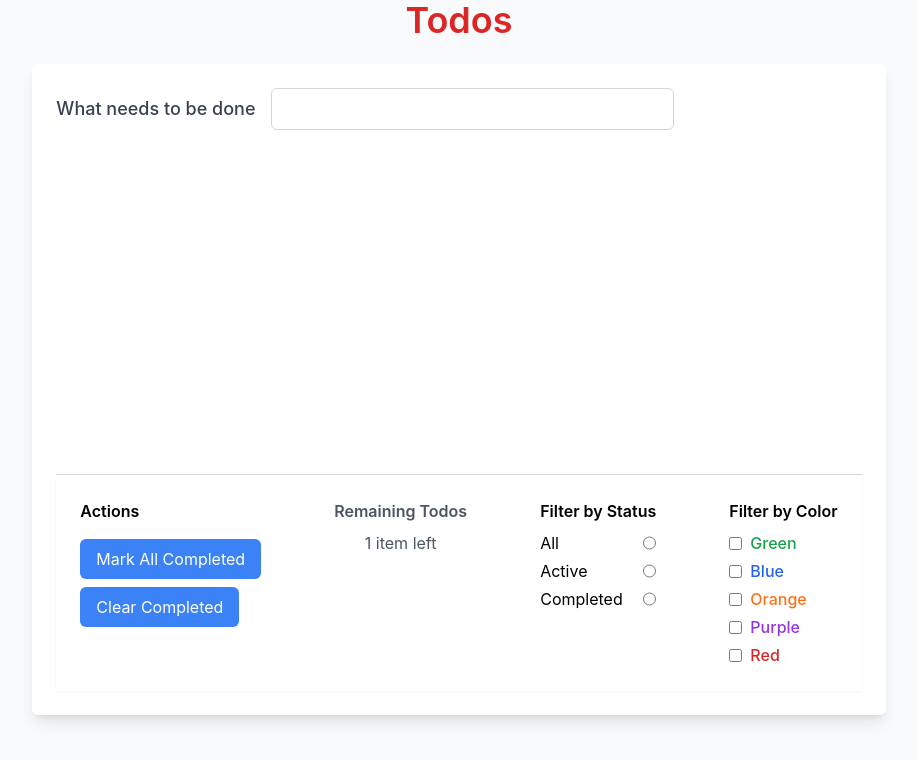
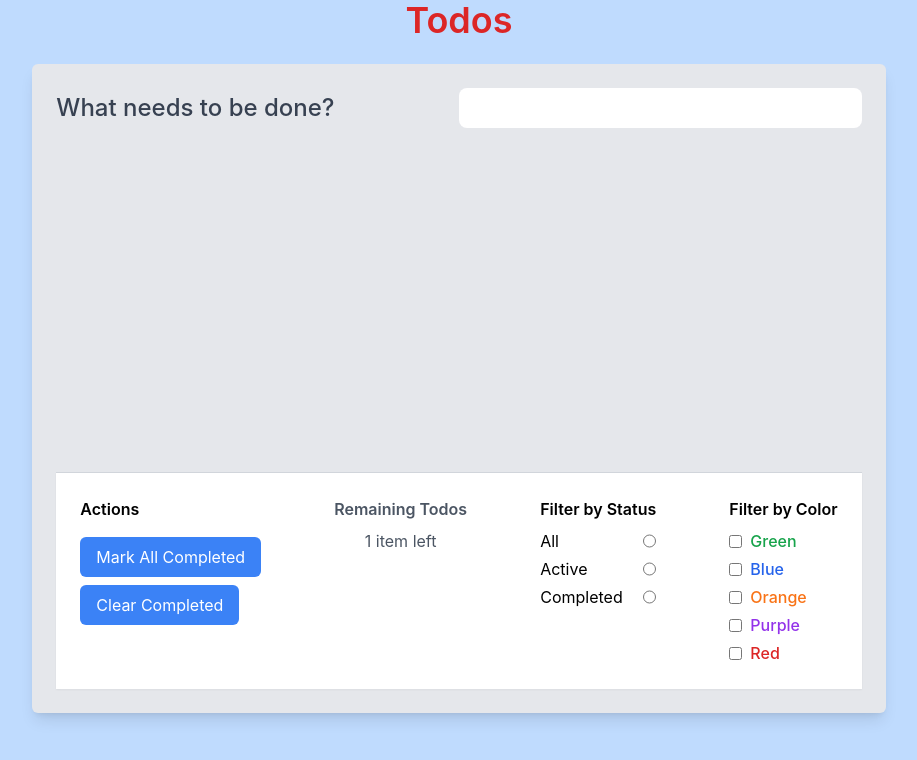
Before and after one commit to anshgupta77/Todo-app, a React (Create React App) app: page / in a window 1280 px wide. Shown: the top 760 px of the page, without its empty margins (181-1098 px from the left). Built offline with nearby package versions, Linux system fonts and the light colour scheme.

Commit message:
Create a color state

```diff
--- a/src/App.js
+++ b/src/App.js
@@ -3,13 +3,13 @@ import './App.css';
 import TodoCard from './Components/TodoCard';
 function App() {
   const [todoList, setTodoList] = useState([]);
-  console.log(todoList);
+  const [color, setColor] = useState("purple");
   return (
-    <div className="App min-h-screen flex flex-col items-center bg-gray-50">
+    <div className="App min-h-screen flex flex-col items-center bg-blue-200">
       <div className='text-4xl font-semibold text-red-600 mb-6'>
         Todos
       </div>
-      <TodoCard todoList={todoList} setTodoList={setTodoList}></TodoCard>
+      <TodoCard todoList={todoList} setTodoList={setTodoList} color={color} setColor={setColor}></TodoCard>
     </div>
   );
 }
--- a/src/Components/InputTodo.jsx
+++ b/src/Components/InputTodo.jsx
@@ -21,11 +21,11 @@ const InputTodo = ({todoList, setTodoList}) => {
         }
     }
     return (
-        <div className="flex items-center gap-4 mb-6 " >
-            <p className="text-lg font-medium text-gray-700">What needs to be done</p>
+        <div className="flex items-center justify-between mb-6 " >
+            <p className="text-2xl font-medium text-gray-700">What needs to be done?</p>
 
             <input
-            className="w-1/2 p-2 border border-gray-300 rounded-md focus:outline-none focus:ring-2 focus:ring-blue-500"
+            className="w-1/2 p-2 border border-none rounded-lg focus:outline-none focus:ring-2 focus:ring-blue-500"
             type="text"
             onChange={(e) => setTask(e.target.value)}
             value={task}
--- a/src/Components/TodoCard.jsx
+++ b/src/Components/TodoCard.jsx
@@ -1,11 +1,11 @@
 import InputTodo from "./InputTodo";
 import ViewTodo from "./ViewTodo";
 import ActionTodo from "./ActionTodo";
-const TodoCard = ({todoList, setTodoList}) => {
+const TodoCard = ({todoList, setTodoList, setColor, color}) => {
     return (
-        <div className="w-full md:w-3/4 lg:w-2/3 mx-auto p-6 bg-white shadow-lg rounded-md">
+        <div className="w-full md:w-3/4 lg:w-2/3 mx-auto p-6 bg-gray-200 shadow-lg rounded-md">
             <InputTodo todoList={todoList} setTodoList={setTodoList}></InputTodo>
-            <ViewTodo todoList={todoList}  setTodoList={setTodoList}></ViewTodo>
+            <ViewTodo todoList={todoList}  setTodoList={setTodoList} color={color} setColor={setColor}></ViewTodo>
             <ActionTodo></ActionTodo>
         </div>
      );
--- a/src/Components/ViewTodo.jsx
+++ b/src/Components/ViewTodo.jsx
@@ -1,8 +1,16 @@
-const VeiwTodo = ({ setTodoList,todoList}) => {
+
+const VeiwTodo = ({ setTodoList,todoList, setColor, color}) => {
+
     function deleteTask(id){
         const filterTodoList = todoList.filter(task => task.id!==id);
         setTodoList(filterTodoList);
     }
+    function handleColor(e){
+        const currentColor = e.target.value;
+        setColor(currentColor);
+    }
+
+
     return (
         <div className="space-y-4 overflow-y-auto min-h-[30vh] mb-[80px]">
         {todoList.map((element) => (
@@ -11,11 +19,14 @@ const VeiwTodo = ({ setTodoList,todoList}) => {
             className="flex items-center justify-between "
             >
             <div className="flex items-center gap-2">
-                <div className="w-6 h-6 border border-gray-400 rounded-full"></div>
+                <div className="w-6 h-6 border border-gray-400 rounded-full bg-white"></div>
                 <span className="text-lg font-medium text-gray-700">{element.task}</span>
             </div>
             <div className="flex items-center gap-4">
-                <select className="border border-gray-300 rounded-md px-2 py-1font-bold">
+                <select
+                value={color}
+                className={`border border-gray-300 outline-none rounded-md px-2 py-1 font-bold text-${color}-600`}
+                onChange={handleColor}>
                 <option value="purple" className="text-purple-600 font-extrabold">Purple</option>
                 <option value="blue" className="text-blue-600 font-extrabold">Blue</option>
                 <option value="red" className="text-red-600 font-extrabold">Red</option>
```
